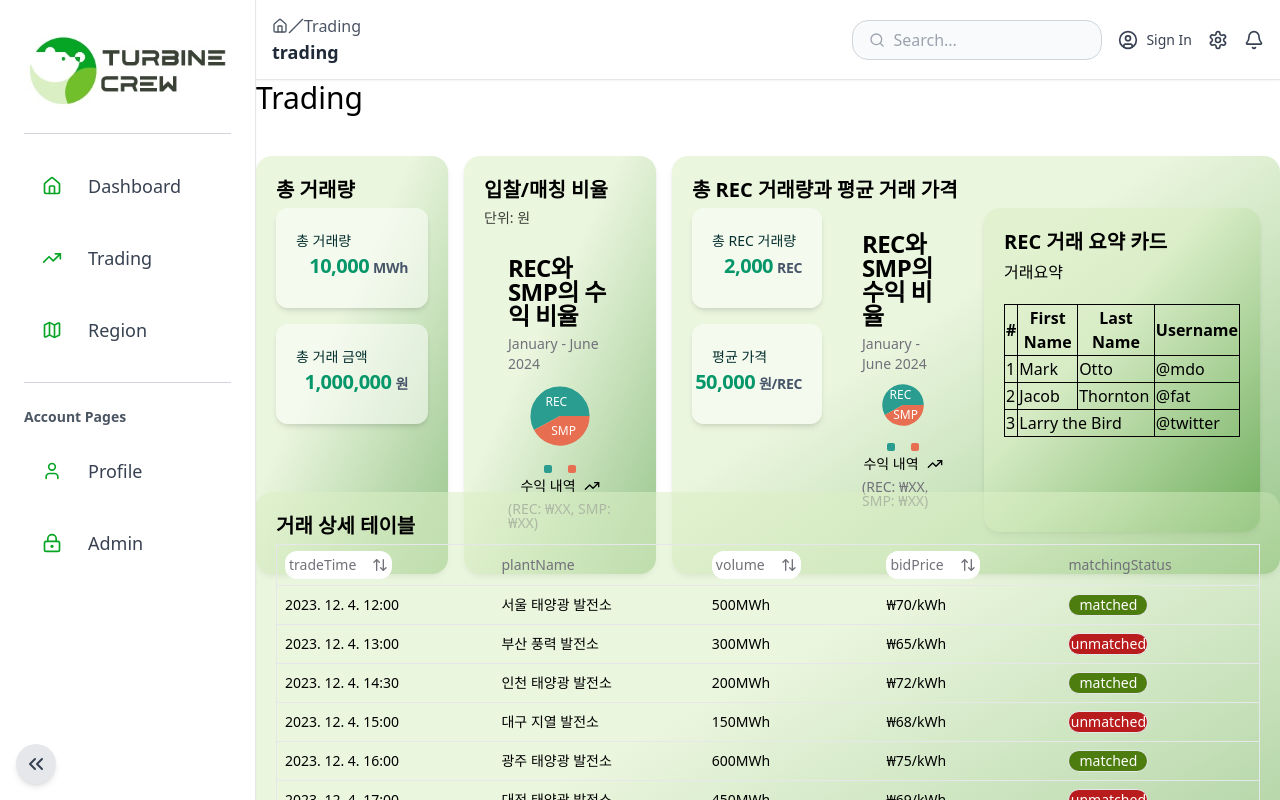
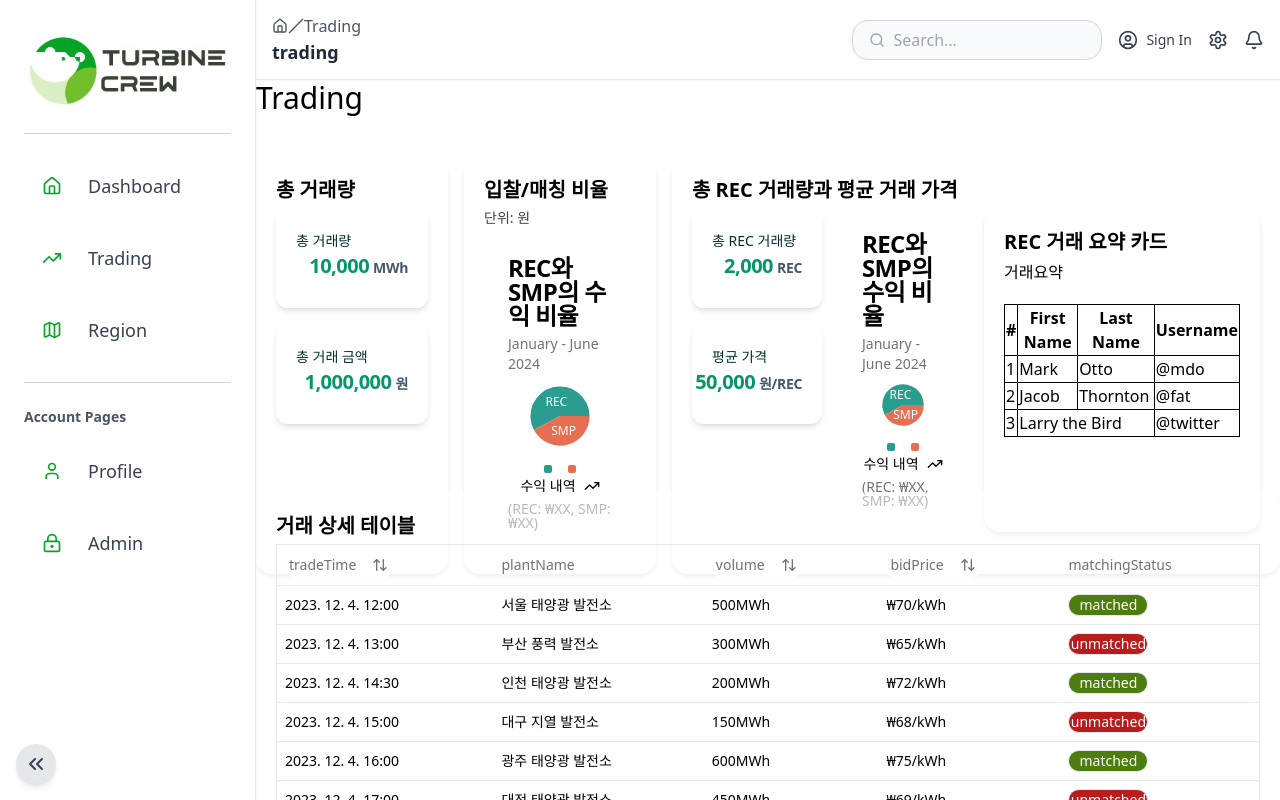
Before and after one commit to turbinecrew/turbin_electrical, a Next.js app: page /trading in a window 1280 px wide. Built offline with nearby package versions, Linux system fonts and the light colour scheme.

Commit message:
🔥: 거래페이지 불필요 코드 삭제제

```diff
--- a/src/app/(main)/trading/page.tsx
+++ b/src/app/(main)/trading/page.tsx
@@ -1,12 +1,10 @@
 import { TitleCard, MiniCard, TitleContent } from "@/common/components/card"
-import { BarChartComponent } from "@/shadcn/components/chart/bar"
 import {
 	LineComponent,
 	PieComponent,
 } from "@/features/realtime/components/chart"
 import { TradingDataTable } from "@/features/realtime/components/trading-table"
-
-import { PieChart } from "lucide-react"
+import { BarChartComponent } from "@/shadcn/components/chart/bar"
 
 export default function Trading() {
 	return (
--- a/src/common/components/card/default-card/index.tsx
+++ b/src/common/components/card/default-card/index.tsx
@@ -1,17 +1,11 @@
 type CardPT = {
 	children?: React.ReactNode
 	className?: string
-	isColored?: boolean
 }
-export default function CardComponent({
-	children,
-	className = "",
-	isColored = true,
-}: CardPT) {
+
+export default function CardComponent({ children, className = "" }: CardPT) {
 	const baseClass = "rounded-2xl shadow-md"
-	const colorClass = isColored
-		? "bg-gradient-to-br from-[#DBEFC58f] from-40% to-[#49993390]"
-		: "bg-white bg-opacity-50"
+	const colorClass = "bg-white bg-opacity-50"
 
 	return (
 		<div className={`${baseClass} ${className} ${colorClass}`}>{children}</div>
```
